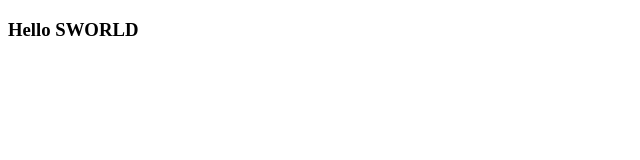
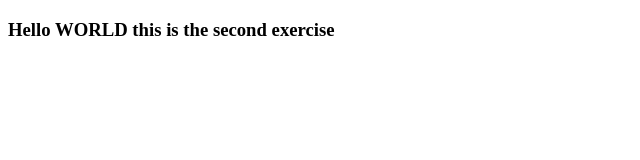
Before and after one commit to Kodii1101/JSrefresherExercise, a plain HTML site: page index.html in a window 1280 px wide. Shown: the whole page, without its empty margins (0-640 px from the left). Drawn offline with Linux system fonts and the light colour scheme.

Commit message:
Another Jacascript exercise/review/learning

```diff
--- a/index.html
+++ b/index.html
@@ -1,10 +1,10 @@
 <!DOCTYPE html>
 <html lang="en">
     <head>
-    <meta charset="UTF-8">
-    <meta name="viewport" content="width=device-width, initial-scale=1.0">
+        <meta charset="UTF-8" />
+        <meta name="viewport" content="width=device-width, initial-scale=1.0" />
         <title>Document</title>
-    <h3 id="try">Hello SWORLD</h3>
+        <h3 id="try">Hello WORLD this is the second exercise</h3>
     </head>
     <body>
         <!-- script main -->
```
Also changed, not shown: main.js (+13 -7 lines). Lines whose indentation alone changed are shown as unchanged.
